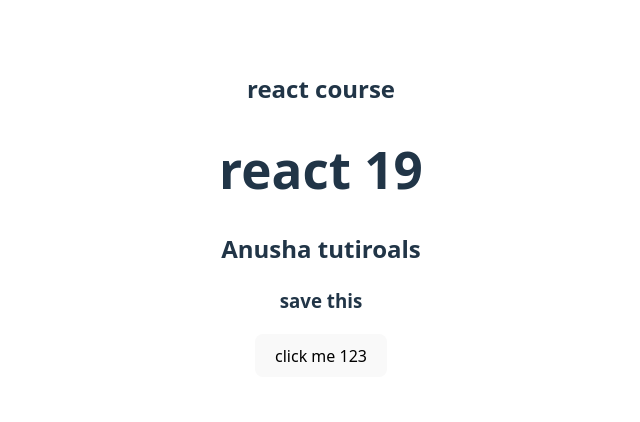
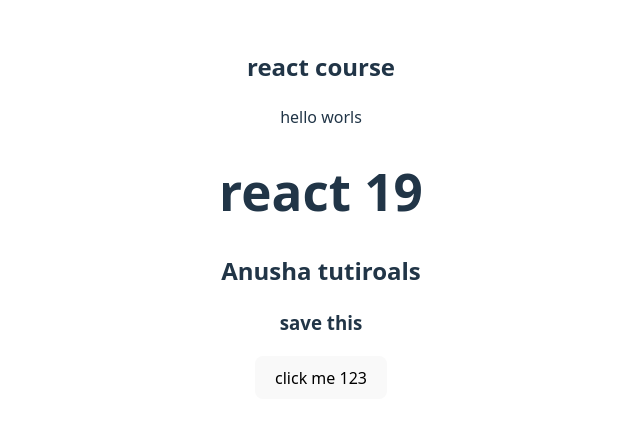
Before and after one commit to anubapatla/My-First-React-App, a React (Vite) app: page / in a window 1280 px wide. Shown: the part 186-608 px from the top of the page, without its empty margins (319-959 px from the left). Built offline with nearby package versions, Linux system fonts and the light colour scheme.

Commit message:
hello component created with out jsx

```diff
--- a/src/App.jsx
+++ b/src/App.jsx
@@ -3,7 +3,7 @@
 //import viteLogo from '/vite.svg'
 import Welcome  from './Welcome';
 import AmazingButton from './Button';
-import { Hello } from './Hello';
+import { Hello ,HelloWithoutJSX} from './Hello';
 import './App.css'
 
 
@@ -17,6 +17,7 @@ function App() {
   return (
     <div>
        <h2>react course</h2>
+       <HelloWithoutJSX/>
        <Hello/>
        <Welcome/>
        <Save/>
--- a/src/Hello.jsx
+++ b/src/Hello.jsx
@@ -1,6 +1,12 @@
+import React from "react";
 export const Hello =()=>{
     return( <div id="container">
         <h1> react 19</h1>
     </div>
     );
 };
+export const HelloWithoutJSX =()=>{
+    return React.createElement("div",
+        {id:"container"},"hello worls");
+
+};
```
